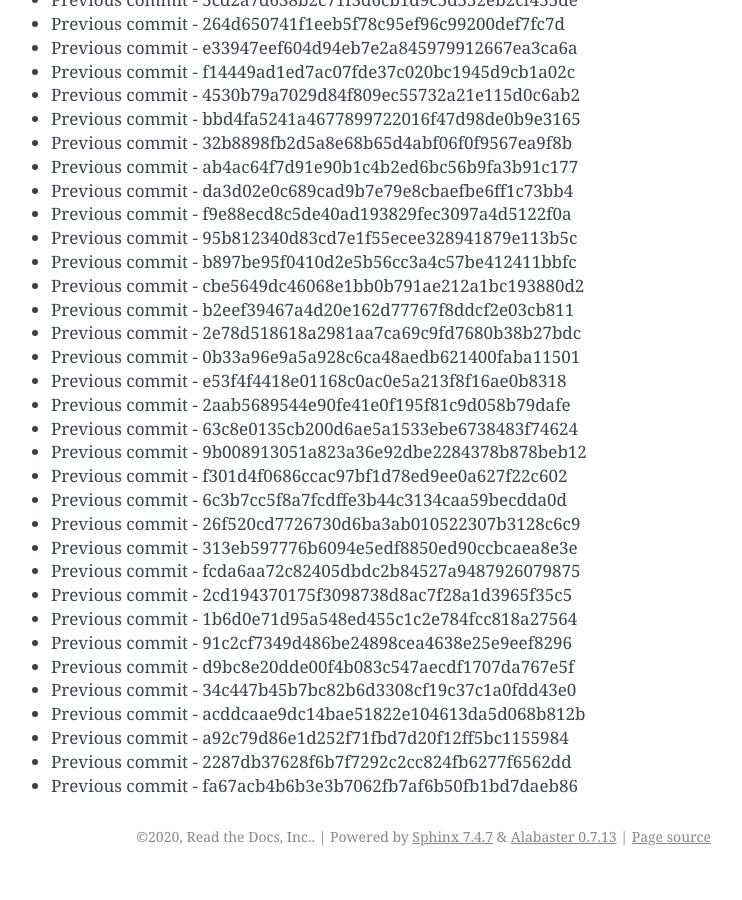
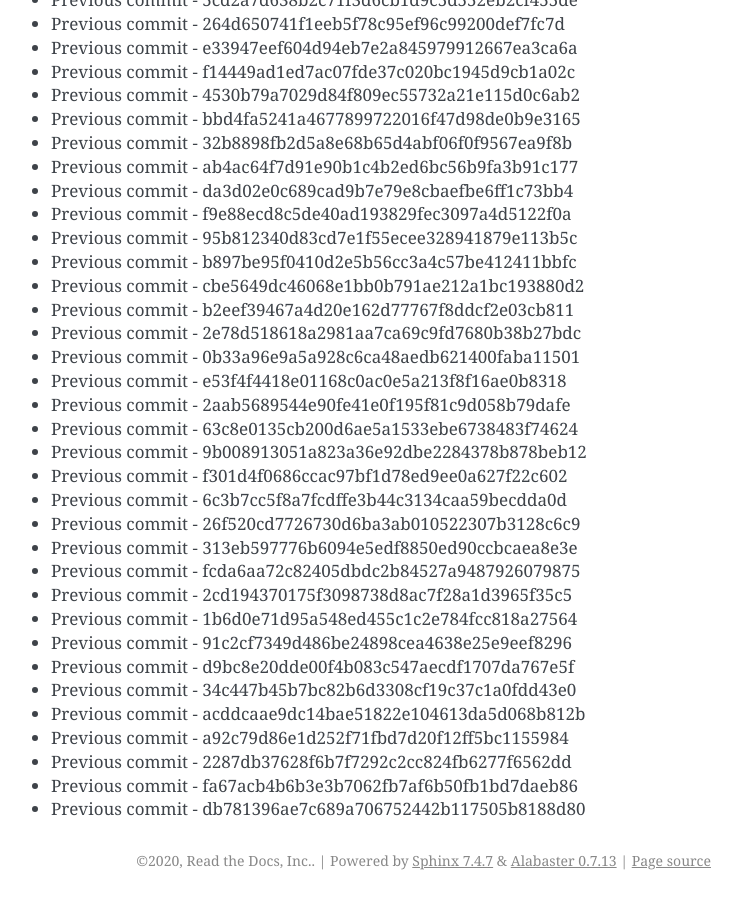
Before and after one commit to readthedocs/rtd-git-stresstest, a Sphinx documentation site: the page built from docs/updates.rst, in a window 1280 px wide and 900 px high, scrolled down 77781 px. Shown: the whole window, without its empty margins (399-1141 px from the left). Built offline with Sphinx 7.4.7, drawn with Linux system fonts in a browser that asks for light colours; before the commit the page ends 78657 px from its top, so only the background shows below that.

Commit message:
Generating commit from previous: db781396ae7c689a706752442b117505b8188d80

```diff
--- a/docs/updates.rst
+++ b/docs/updates.rst
@@ -3300,3 +3300,4 @@ It can be tested for any performance characteristics.
 * Previous commit - a92c79d86e1d252f71fbd7d20f12ff5bc1155984
 * Previous commit - 2287db37628f6b7f7292c2cc824fb6277f6562dd
 * Previous commit - fa67acb4b6b3e3b7062fb7af6b50fb1bd7daeb86
+* Previous commit - db781396ae7c689a706752442b117505b8188d80
```
